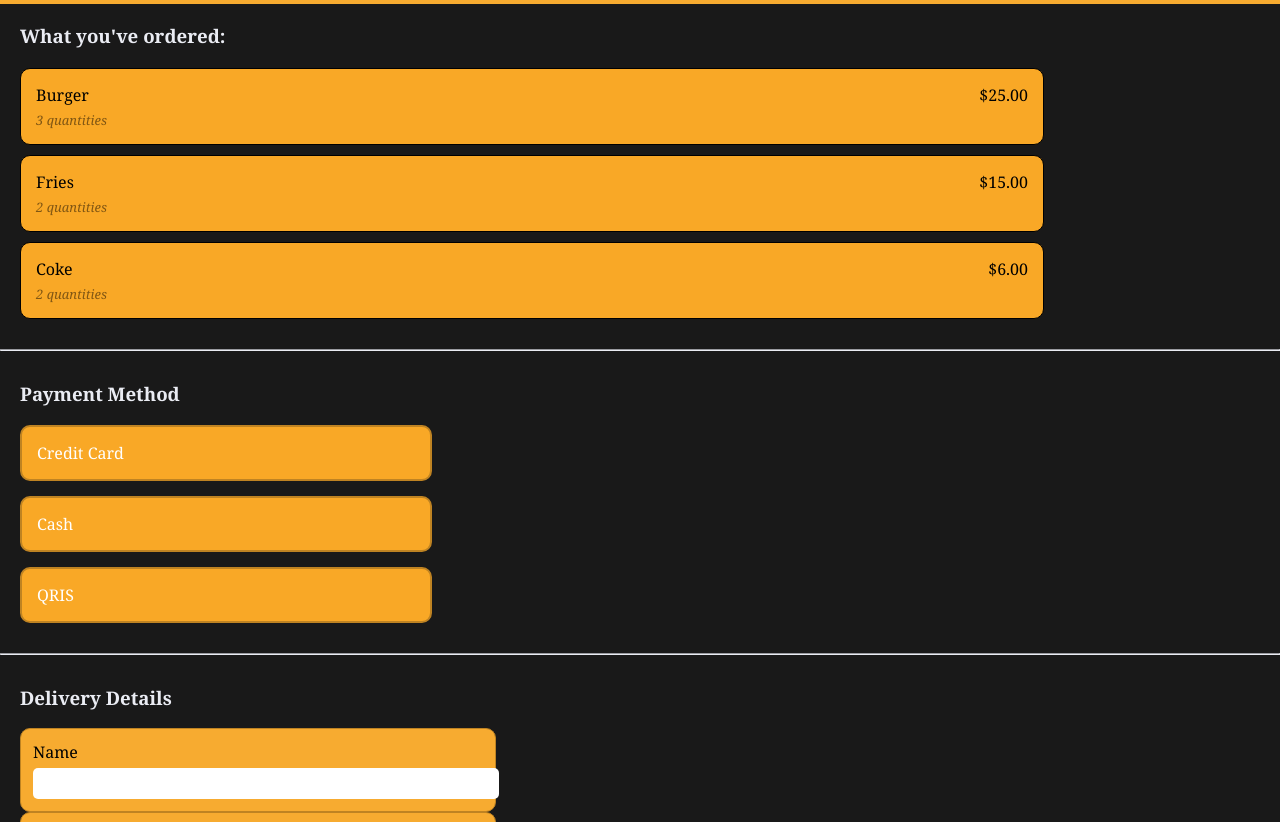
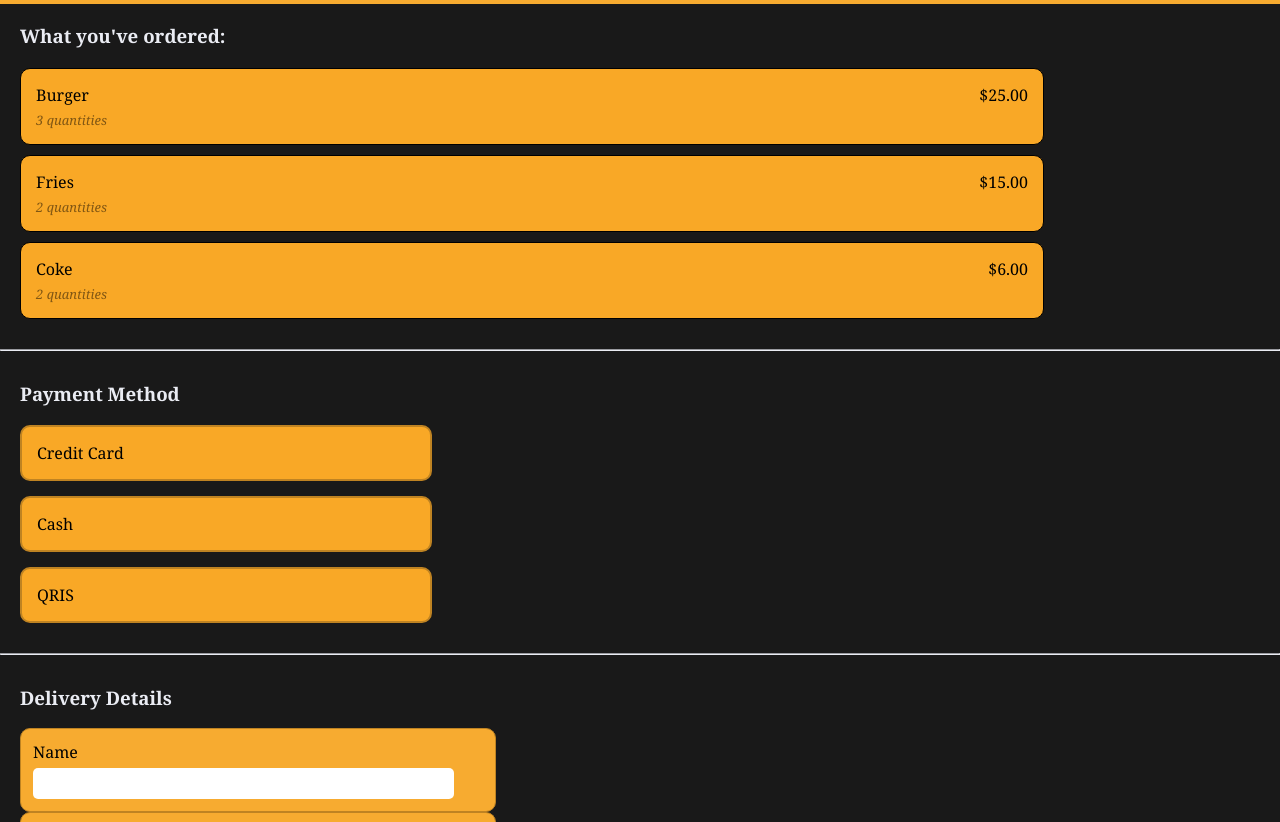
Before and after one commit to wangyilin6886-cpu/hci-group-project, a plain HTML site: page checkout.html in a window 1280 px wide. Shown: the part 81-903 px from the top of the page. Drawn offline with Linux system fonts and the light colour scheme.

Commit message:
Add files via upload

```diff
--- a/checkout.html
+++ b/checkout.html
@@ -4,7 +4,6 @@
     <meta charset="UTF-8">
     <meta name="viewport" content="width=device-width, initial-scale=1.0">
     <link rel="stylesheet" href="styles.css">
-    <script src="path/to/your-script.js"></script>
     <title>Checkout Page</title>
 </head>
 <body>
@@ -53,17 +52,17 @@
     <div class="payment-options">
     <label class="credit payment-option">
         <input type="radio" name="payment" value="credit" hidden>
-        <a href="./index.html">Credit Card</a>
+        Credit Card
     </label>
 
     <label class="cash payment-option">
         <input type="radio" name="payment" value="cash" hidden>
-        <a href="./index.html">Cash</a>
+        Cash
     </label>
 
     <label class="qris payment-option">
         <input type="radio" name="payment" value="qris" hidden>
-        <a href="./index.html">QRIS</a>
+        QRIS
     </label>
 </div>
 
--- a/styles.css
+++ b/styles.css
@@ -131,7 +131,7 @@ hr {
     border: none;
     border-radius: 5px;
     padding: 8px;
-    width: 100%;
+    width: 90%;
 }
 
 /* PLACE ORDER */
```
